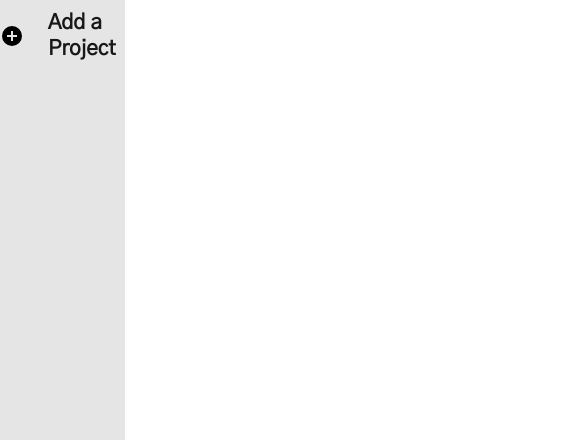
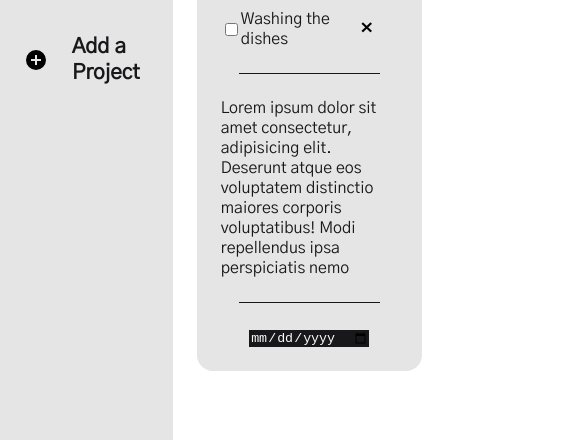
Before and after one commit to Hassane24/Todo-List, a plain HTML site: page index.html in a window 390 px wide. Shown: the part 325-765 px from the top of the page, 585 px wide, since content can reach past the window. Drawn offline with Linux system fonts and the light colour scheme.

Commit message:
responsive design is yikes

```diff
--- a/index.html
+++ b/index.html
@@ -1,6 +1,5 @@
 <!DOCTYPE html>
 <html lang="en">
-
   <head>
     <meta charset="UTF-8" />
     <meta http-equiv="X-UA-Compatible" content="IE=edge" />
@@ -12,37 +11,60 @@
 
   <body>
     <div class="header">
-    <img src="Images/check-circle-outline.svg" alt="" width="90px" height="90px">
+      <img
+        src="Images/check-circle-outline.svg"
+        alt=""
+        width="90px"
+        height="90px"
+      />
       To Do List
     </div>
     <div class="main-content">
       <div class="sidebar">
         <div class="default">
-        <img src="Images/calendar-check.svg" alt="">
+          <img src="Images/calendar-check.svg" alt="" />
           Tasks
         </div>
         <h1>Projects</h1>
         <div class="add-project-button">
-        <img src="Images/plus-circle.svg" alt="">
+          <img src="Images/plus-circle.svg" alt="" />
           Add a Project
         </div>
       </div>
       <div class="todo-section">
         <div class="wrapper-for-task-info">
-        <img src="Images/plus-circle.svg" alt="">
+          <img src="Images/plus-circle.svg" alt="" />
           Add Task
-        <input type="text" id="task-info" required>
+          <input type="text" id="task-info" required />
           <button class="green">Add</button>
-        <button>Cancel</button>
+          <button class="red">Cancel</button>
         </div>
-
+        <div class="task-items">
+          <div class="item">
+            <div>
+              <input type="checkbox" id="checkbox" />
+              <div class="task-title">Washing the dishes</div>
+              <button class="delete-button">&times;</button>
+            </div>
+            <div class="thin-line"></div>
+            <div class="task-info">
+              Lorem ipsum dolor sit amet consectetur, adipisicing elit. Deserunt
+              atque eos voluptatem distinctio maiores corporis voluptatibus!
+              Modi repellendus ipsa perspiciatis nemo
+            </div>
+            <div class="thin-line"></div>
+            <div class="task-status">
+              <input type="date" name="" id="" />
+            </div>
+          </div>
+        </div>
       </div>
     </div>
     <div class="footer">
       Me Github
       <a href="https://github.com/Hassane24" target="blank">
-      <img src="Images/github.svg" alt="" width="30px" height="30px"></a>
+        <img src="Images/github.svg" alt="" width="30px" height="30px"
+      /></a>
     </div>
   </body>
-
 </html>
--- a/style.css
+++ b/style.css
@@ -10,6 +10,7 @@
 body {
   margin: 0;
   padding: 0;
+  min-height: 100vh;
   font-family: "Gothic A1", sans-serif;
 }
 
@@ -33,16 +34,18 @@ body {
   display: grid;
   grid-template-columns: 1fr 5fr;
   color: #18181b;
+  min-height: 72.7vh;
 }
 
 /* SideBar Styling */
 
 .sidebar {
   color: #18181b;
+  padding: 1.5rem;
   display: flex;
   flex-direction: column;
   background-color: #e5e5e5;
-  height: 80vh;
+  height: 100%;
   align-items: center;
   row-gap: 1.5rem;
 }
@@ -84,9 +87,8 @@ h1 {
   font-size: 1.5rem;
 }
 
-input {
-  flex: 1;
-  width: clamp(6vw, 70rem, 20vw);
+input[type="text"] {
+  width: clamp(6vw, 70rem, 50vw);
   padding: 0%;
   min-height: 1.5rem;
   border-radius: 8px;
@@ -101,7 +103,6 @@ input {
 input:focus {
   outline-width: 0;
   background-color: #e5e5e5;
-
 }
 
 button {
@@ -113,7 +114,7 @@ button {
   font-weight: 600;
 }
 
-button:hover {
+button.red:hover {
   cursor: pointer;
   background-color: red;
   transform: scale(107%);
@@ -125,6 +126,75 @@ button.green:hover {
   background-color: green;
   transform: scale(107%);
   transition: all 0.3s;
+}
+
+button.green:focus {
+  outline-color: green;
+}
+
+button.red:focus {
+  outline-color: red;
+}
+
+/* tasks section styling */
+
+.task-items {
+  display: grid;
+  grid-template-columns: repeat(auto-fit, minmax(200px, 1fr));
+  gap: 1.5rem;
+  padding: 1.5rem;
+}
+
+.item {
+  display: flex;
+  flex-direction: column;
+  background-color: #e5e5e5;
+  align-items: center;
+  padding: 1.5rem;
+  border-radius: 1rem;
+  width: max(200px, 225px);
+}
+
+div.item > div:first-child {
+  display: flex;
+  justify-content: center;
+  align-items: center;
+}
+
+.thin-line {
+  height: 1px;
+  background-color: #18181b;
+  width: 80%;
+  margin: 1.5rem 0;
+}
+
+input[type="date"] {
+  border: none;
+  background-color: #18181b;
+  color: #fafafa;
+}
+
+.delete-button {
+  cursor: pointer;
+  border: none;
+  outline: none;
+  background: none;
+  transition: transform 0.3s ease-in-out;
+  font-size: 1.25rem;
+}
+
+.delete-button:hover {
+  color: red;
+  transform: rotate(360deg);
+}
+
+.todo-section {
+  display: flex;
+  flex-direction: column;
+}
+
+.task-title {
+  flex: 1;
 }
 
 /* footer styling */
```
Lines whose indentation alone changed are shown as unchanged.
